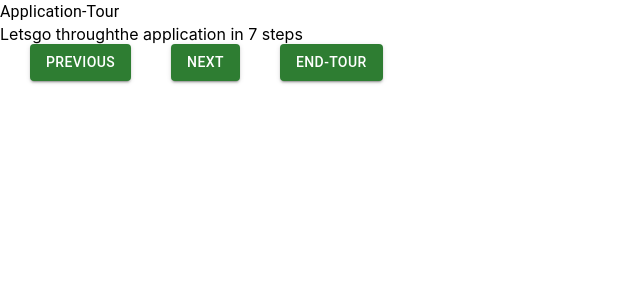
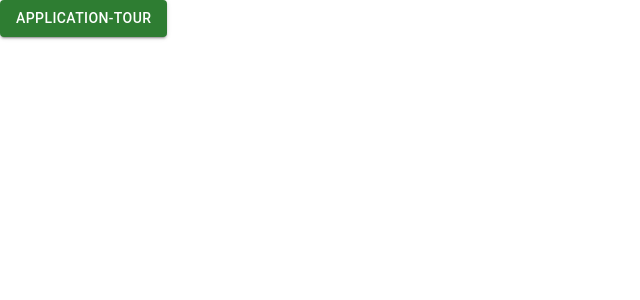
Before and after one commit to laksh-08/my-tour, a React (Create React App) app: page / in a window 1280 px wide. Shown: the top 300 px of the page, without its empty margins (0-640 px from the left). Built offline with nearby package versions, Linux system fonts and the light colour scheme.

Commit message:
stylesheet

```diff
--- a/src/App.js
+++ b/src/App.js
@@ -1,11 +1,13 @@
 import React from 'react'
 //Import Tour File
-import Tour from './Components/Tour';
+
+import Step from './Components/Step'
 const App = () => {
   return (
     <div>
+      <Step />
       { /* Render TextMobileStepper */}
-     <Tour />
+
    </div>
   )
 }
--- a/src/Components/Step.js
+++ b/src/Components/Step.js
@@ -13,18 +13,20 @@ const handleClick=(event)=>{
     setAnchor(event.currentTarget);
 };
 const handleClose=()=>{
-    setAnchor(+ 1);
+    setAnchor(+1);
 }
 return(
 <div>
-    <Button  varient="contained"
-     onClick={handleClick}>
-    </Button>
+<Button variant="contained"  color="success" onClick={handleClick}> Application-Tour </Button>
     <Menu anchor={anchor}
     open={open}
     onClose={handleClose}>
+
         <MenuItem onClick={handleClose}disableRipple>
-        <TextMobileStepper />
+
+            {/* Render Tour.js File*/}
+
+            <TextMobileStepper />
         </MenuItem>
     </Menu>
 </div>
--- a/src/Components/Tour.js
+++ b/src/Components/Tour.js
@@ -1,6 +1,5 @@
 import * as React from 'react';
-import Box from '@mui/material/Box';
-import Paper from '@mui/material/Paper';
+
 import Typography from '@mui/material/Typography';
 import Button from '@mui/material/Button';
 import Grid from '@mui/material/Grid';
@@ -12,7 +11,7 @@ const steps = [
   //Tour-start
     {
         label:`Application-Tour`,
-        description:`Letsgo throughthe application in 7 steps`,
+        description:`Letsgo through the application in 7 steps`,
     },
   // Step-1
   {
@@ -47,7 +46,7 @@ description:'sell-POS use his screen while selling products or billing,customer
 // Step7
 {
     label: ' STEP7 : Reports',
-    description: 'View analytic reports for your these.these reportshelp you get overall information about the peformance of your build',
+    description: "View analytic reports for your these.these reportshelp you get overall information about the peformance of your build",
 }
 ];
 export default
@@ -72,13 +71,14 @@ export default
     return(
 
 
-      <Grid
-          >
+      <Grid>
+
              { /*Call-Label*/}
-            <Typography>{steps[activeStep].label}</Typography>
+
+            <Typography sx={Application.label}>{steps[activeStep].label}</Typography>
 
             { /*Call-Description*/}
-            {steps[activeStep].description}
+            <Typography sx={Application.desc}>{steps[activeStep].description}</Typography>
 
           <Grid>
 
--- a/src/Components/style.js
+++ b/src/Components/style.js
@@ -1,12 +1,19 @@
 export const Application ={
 
-    box:{
-       margin:'150px 0 0 200px',
-       '@media(max-width:500px)':{
-           margin:'100px 0 0 0',
-       },
-    },
-    text:{
-        margin:'0 10px 30px 30px',
-    },
+   text:{
+       margin:'0 10px 30px 30px',
+   },
+   desc:{
+       margin:'5px 0 20px 10px',
+       textTransform:'Capitalize',
+   },
+
+   label:{
+       padding:'0 0 5px 0',
+       fontWeight:'bold',
+      fontSize:'20px',
+   },
+   box:{
+      margin:'100px 0 0 900px',
+   },
    }
```
